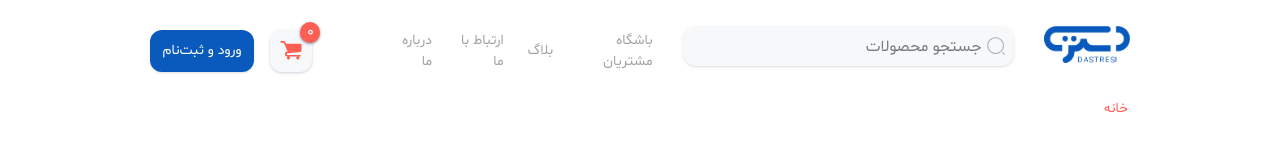
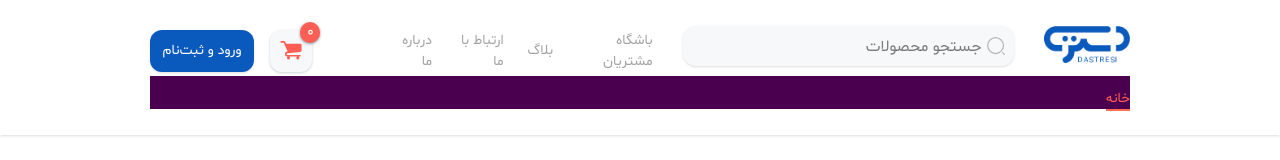
Before and after one commit to sabamomeni81/dastresi-tailwind, a website built with Vite: page index.html in a window 1280 px wide. Built offline with nearby package versions, Linux system fonts and the light colour scheme.

Commit message:
progress on header

```diff
--- a/index.html
+++ b/index.html
@@ -9,7 +9,9 @@
   </head>
   <body>
     <!-- #region header -->
-    <div class="sticky top-0 py-[26px] px-[150px] w-full h-[135px] box-border">
+    <div
+      class="sticky top-0 py-[26px] px-[150px] w-full h-[135px] box-border shadow-sm"
+    >
       <div class="w-full h-3/5 flex items-center justify-start box-border">
         <div class="w-9/12 h-full flex gap-x-[30px]">
           <a href="#" class="block w-fit h-fit">
@@ -85,16 +87,25 @@
             </div>
           </a>
           <a href="#" class="block w-fit h-fit">
-            <div class="w-[104px] h-[42px] rounded-xl flex items-center justify-center font-[shabnam] text-white text-[14px] shadow-sm bg-[#0a5abd] hover:bg-[#0a295a]">
+            <div
+              class="w-[104px] h-[42px] rounded-xl flex items-center justify-center font-[shabnam] text-white text-[14px] shadow-sm bg-[#0a5abd] hover:bg-[#0a295a]"
+            >
               ورود و ثبت‌نام
             </div>
           </a>
         </div>
       </div>
-      <div class="w-full h-2/5 px-[2px] flex justify-between items-center mt-4">
-        <div class="font-[shabnam] text-[14px] text-[#fe5f55]" >خانه</div>
+      <div
+        class="w-full h-2/5 bg-fuchsia-950 flex justify-between items-center"
+      >
+        <div
+          class="w-fit h-full mt-6 font-[shabnam] gap-y-[10px] text-[14px] text-[#fe5f55]"
+        >
+          خانه
+          <div class="w-full h-[2px] bg-[#fe6f55]"></div>
         </div>
       </div>
       <!-- #endregion -->
+    </div>
   </body>
 </html>
```
Also changed, not shown: src/output.css. Lines whose indentation alone changed are shown as unchanged.
